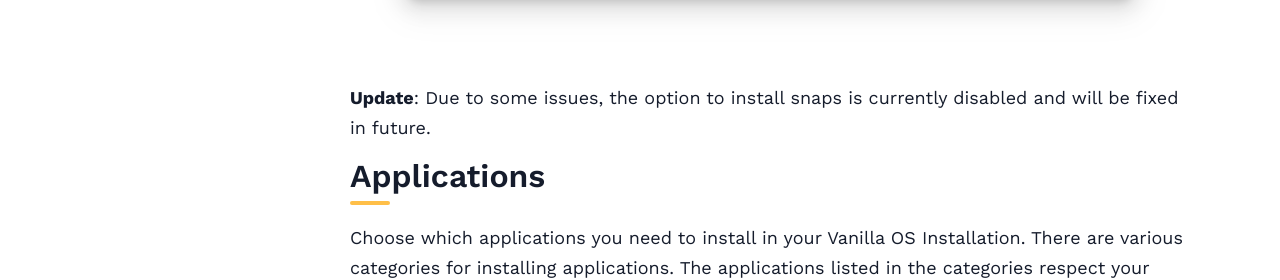
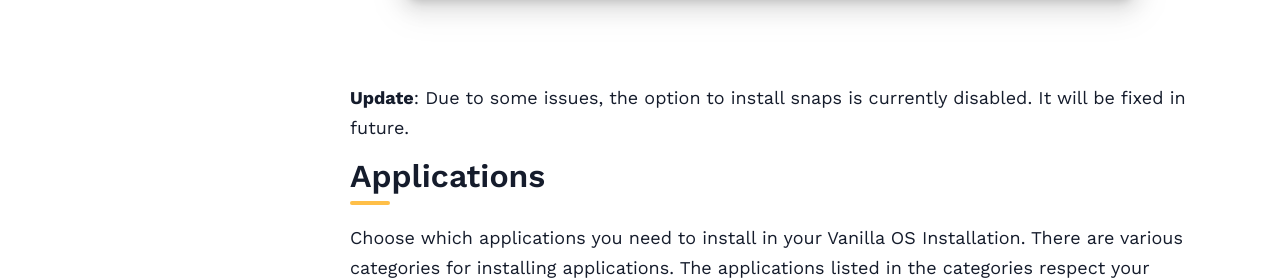
Before and after one commit to Vanilla-OS/handbook, a Jekyll site: the page built from _posts/2022-11-18-first-setup.md, in a window 1280 px wide and 900 px high, scrolled down 2813 px. Shown: the part 173-453 px from the top of the window. Built offline with Jekyll 4.4.1, drawn with Linux system fonts in a browser that asks for light colours; nearby versions of some CDN libraries; a style sheet for code colours, icons or effects is not loaded; some of the changed text lies outside the part shown.

Commit message:
Reword warning

```diff
--- a/_posts/2022-11-18-first-setup.md
+++ b/_posts/2022-11-18-first-setup.md
@@ -32,7 +32,7 @@
 
 ![Package Manager](/assets/uploads/first-setup-package-manager.webp)
 
-**Update**: Due to some issues, the option to install snaps is currently disabled and will be fixed in future.
+**Update**: Due to some issues, the option to install snaps is currently disabled. It will be fixed in future.
 
 ## Applications
 
@@ -48,7 +48,7 @@
 
 <br>
 
-**Update**: Due to some issues, the option to install snaps is currently disabled and will be fixed in future.
+**Update**: Due to some issues, the option to install snaps is currently disabled. It will be fixed in future.
 
 ### Restricted Codecs
 
```
Also changed, not shown: Gemfile.lock.
